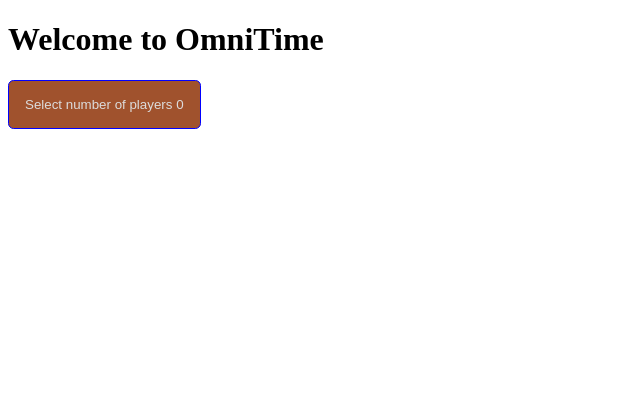
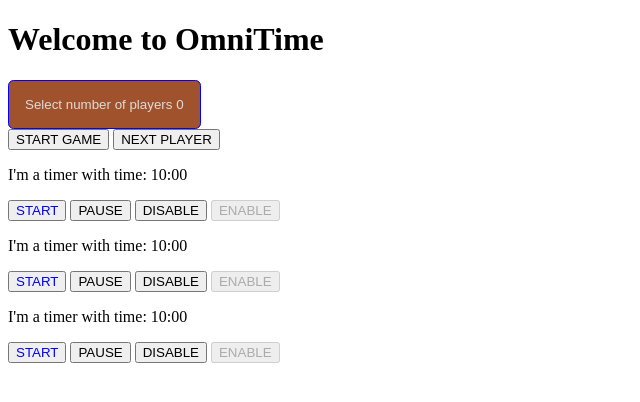
Before and after one commit to Tscasady/OmniTime, a SvelteKit app: page / in a window 1280 px wide. Shown: the top 402 px of the page, without its empty margins (0-640 px from the left). Built offline with nearby package versions, Linux system fonts and the light colour scheme.

Commit message:
Add Timer Container functionality to enable and disable timers

```diff
--- a/src/routes/Timer.svelte
+++ b/src/routes/Timer.svelte
@@ -17,7 +17,7 @@
 	function start() {
 		startTimer();
 		interval = window.setInterval(startTimer, 1000);
-		console.log('interval', interval);
+		// console.log('interval', interval);
 	}
 
 	function incrementTime() {
@@ -54,26 +54,26 @@
 		clearInterval(interval);
 	}
 
-	let status = false;
+	let buttonStatus = false;
 
-	function disable() {
+	export function disable() {
 		pause();
-		status = true;
+		buttonStatus = true;
+	}
+
+	export function enable() {
+		start();
+		buttonStatus = false;
 	}
 </script>
 
 <div>
 	<p>I'm a timer with time: {appendMinutes}:{appendSeconds}</p>
-	<button class="startBtn" on:click={start} disabled={status}> START </button>
-	<button on:click={pause}> PAUSE </button>
-	<button on:click={disable}> DISABLE </button>
+	<button class="startBtn" on:click={start} disabled={buttonStatus}> START </button>
+	<button on:click={pause} disabled={buttonStatus}> PAUSE </button>
+	<button on:click={disable} disabled={buttonStatus}> DISABLE </button>
+	<button on:click={enable} disabled={!buttonStatus}>ENABLE</button>
 </div>
-
-<!-- Timer Container's Concerns: -->
-<!-- Timer/s disabled because not the timer's turn -->
-
-<!-- Timer's Concerns: -->
-<!-- Am I on or off? -->
 
 <style>
 	.startBtn {
--- a/src/routes/TimerContainer.svelte
+++ b/src/routes/TimerContainer.svelte
@@ -1,38 +1,41 @@
-<script lang='ts'>
+<script lang="ts">
 	//add functionality for timed turns instead of timed game
 	import Timer from './Timer.svelte';
 
 	let current_timer;
 	export let numberOfPlayers: number;
-  $: activeTimers = Array.from({length: numberOfPlayers}, (_, index) => index + 1)
+	// let timerIds = Array.from({ length: numberOfPlayers }, (_, index) => index + 1);
+	let timerIds = [1, 2, 3];
+	let activeTimers = [];
 	let deactivatedTimers = [];
 
-
-  function reset(){
-
+	function startGame() {
+		current_timer = activeTimers[0];
+		console.log(current_timer);
+		current_timer.enable();
 	}
 
-  function pauseAll(){
-
+	function next() {
+		current_timer.disable();
+		let index = (activeTimers.indexOf(current_timer) + 1) % activeTimers.length;
+		current_timer = activeTimers[index];
+		current_timer.enable();
+		// set newcurrent timer
+		// start new currentTimer
 	}
 
-  function startGame(){
+	function reset() {}
 
-  }
+	function pauseAll() {}
 
-  function next(){
-
-  }
-
-  function disableTimer(){
-
-  }
-
+	function disableTimer() {}
 </script>
 
 <div>
-  {#each activeTimers as timerId}
-    <Timer id={timerId} duration={600}/>
+	<button on:click={startGame}>START GAME</button>
+	<button on:click={next}>NEXT PLAYER</button>
+	{#each timerIds as timerId, i}
+		<Timer bind:this={activeTimers[i]} id={timerId} duration={600} />
 	{/each}
 </div>
 
```
Lines whose indentation alone changed are shown as unchanged.
